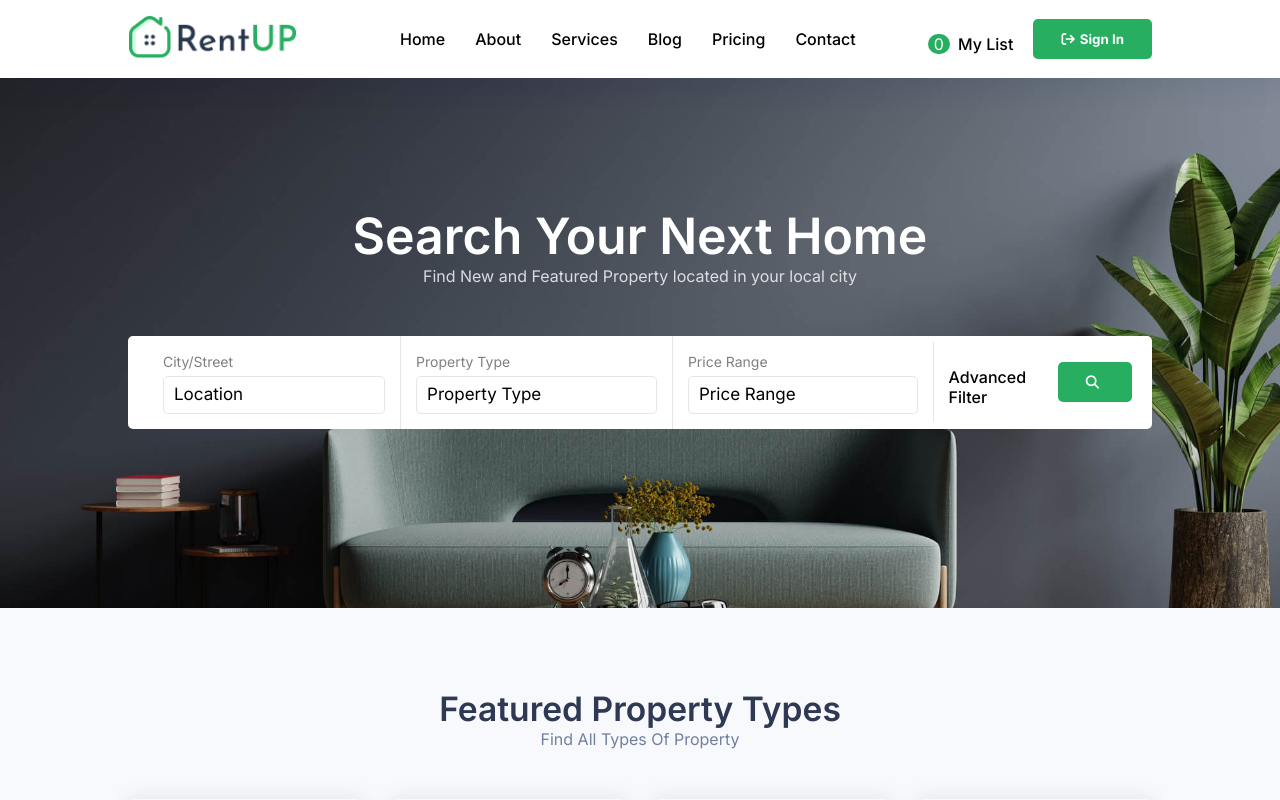
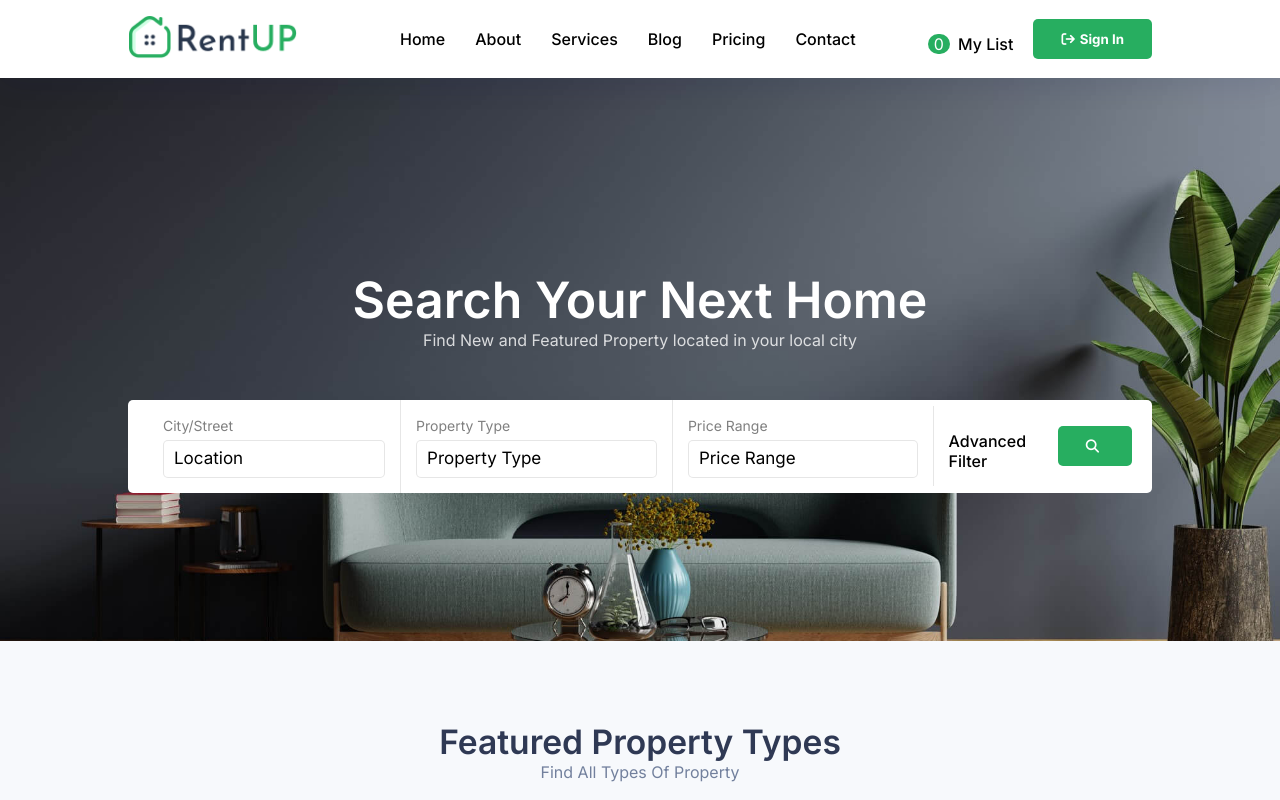
Before and after one commit to chrismbah/Rent-Up, a React (Vite) app: page / in a window 1280 px wide. Shown: the top 800 px of the page. Built offline with nearby package versions, Linux system fonts and the light colour scheme.

Commit message:
Minor changes

```diff
--- a/src/components/home/hero/Hero.css
+++ b/src/components/home/hero/Hero.css
@@ -6,13 +6,14 @@
     background-repeat: no-repeat;
     background-position: center;
     background-size: cover;
-    /* height: 90vh; */
     width: 100%;
 }
 .hero .container{
     /* padding-top: 15%; */
-    padding-top: 10% ;
-    padding-bottom: 14%;
+    /* padding-top: 10% ;
+    padding-bottom: 14%; */
+    padding-top: 15%;
+    padding-bottom: 11.6%;
 }
 .hero h1{
     color: #fff;
```
